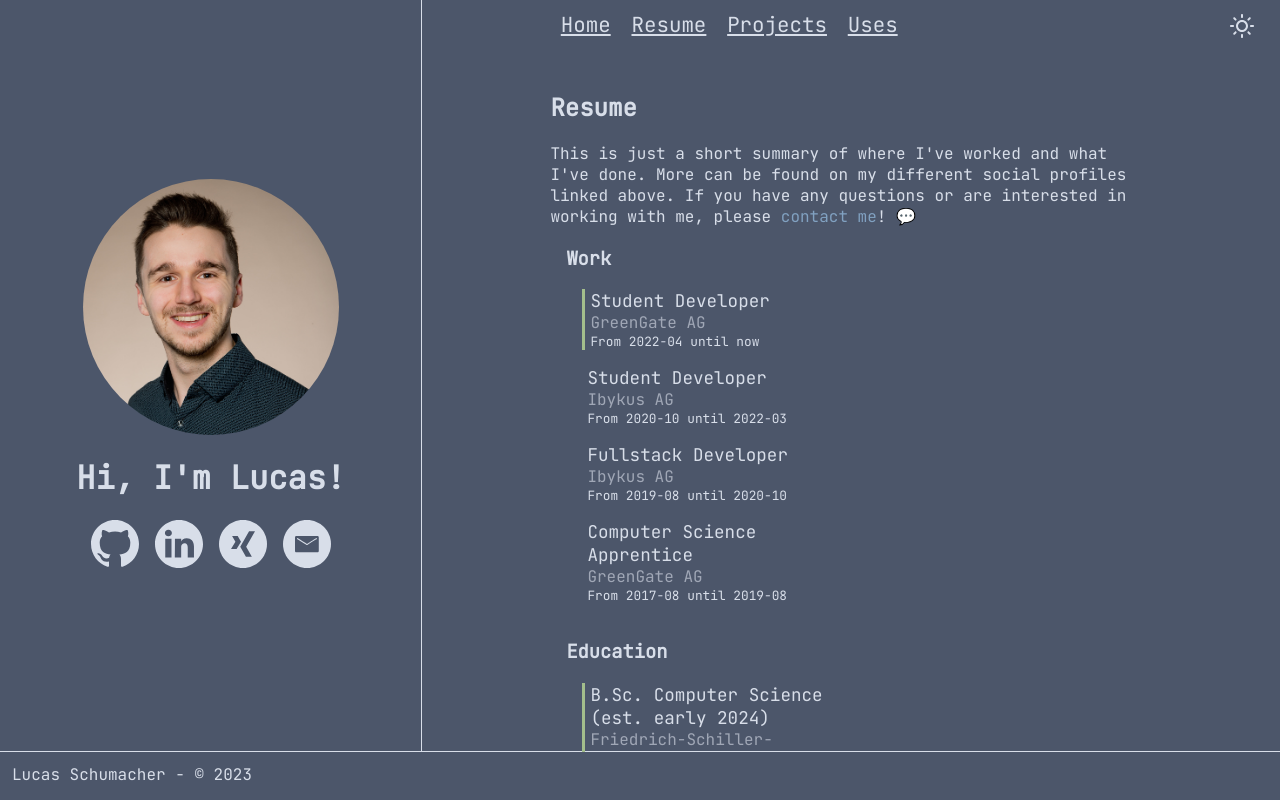
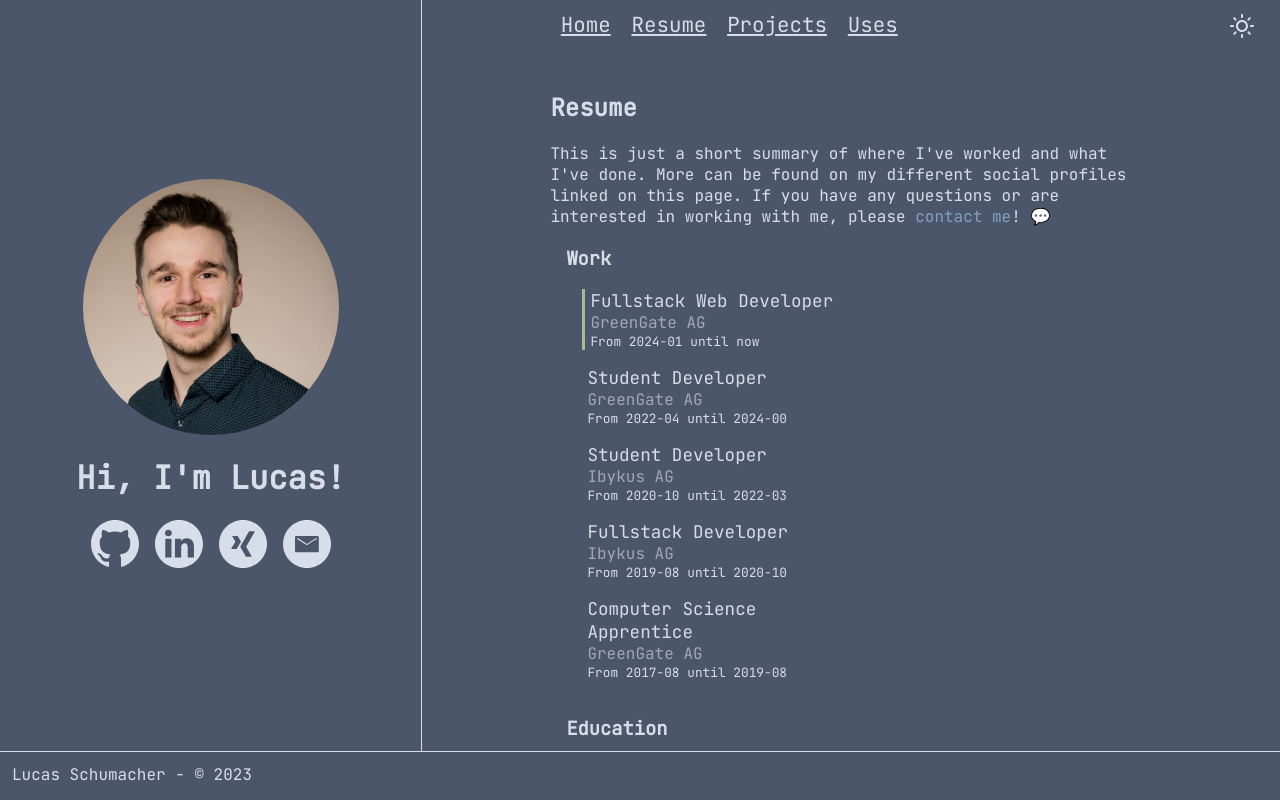
Before and after one commit to Aceto1/aceto.dev, a Next.js app: page /resume in a window 1280 px wide. Built offline with nearby package versions, Linux system fonts and the light colour scheme.

Commit message:
feat: update resume

```diff
--- a/pages/resume.tsx
+++ b/pages/resume.tsx
@@ -9,9 +9,15 @@ import styles from '../styles/Resume.module.css';
 const workItems: ResumeDataItem[] = [
   {
     company: 'GreenGate AG',
+    title: 'Fullstack Web Developer',
+    startingDate: new Date(2024, 1),
+    active: true,
+  },
+  {
+    company: 'GreenGate AG',
     title: 'Student Developer',
     startingDate: new Date(2022, 4),
-    active: true,
+    endingDate: new Date(2023, 12)
   },
   {
     company: 'Ibykus AG',
@@ -73,7 +79,7 @@ const Resume: NextPage = () => {
     <div className={styles.container}>
       <h2>Resume</h2>
 
-      <p>This is just a short summary of where I&apos;ve worked and what I&apos;ve done. More can be found on my different social profiles linked above. If you have any questions or are interested in working with me, please <Link href='mailto:lucas@aceto.dev'>contact me</Link>! 💬</p>
+      <p>This is just a short summary of where I&apos;ve worked and what I&apos;ve done. More can be found on my different social profiles linked on this page. If you have any questions or are interested in working with me, please <Link href='mailto:lucas@aceto.dev'>contact me</Link>! 💬</p>
 
       <div className={styles.resumeContainer}>
         <div>
```
